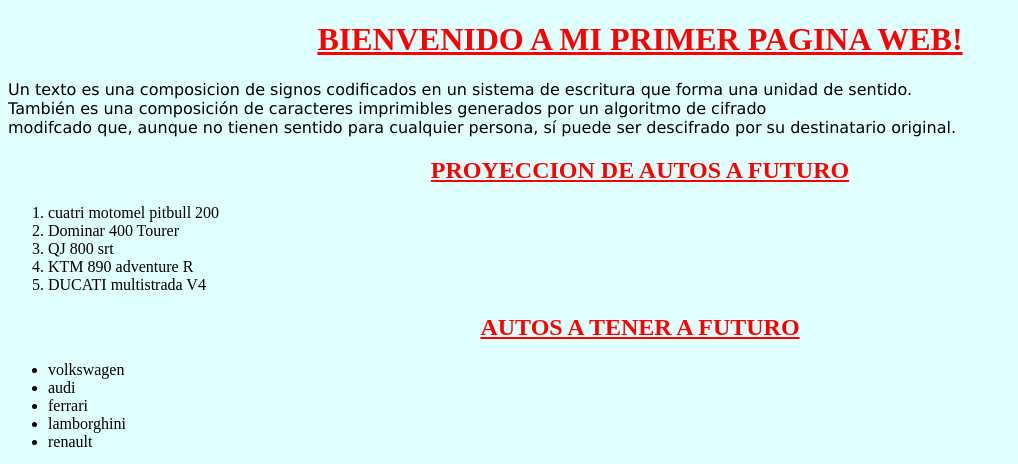
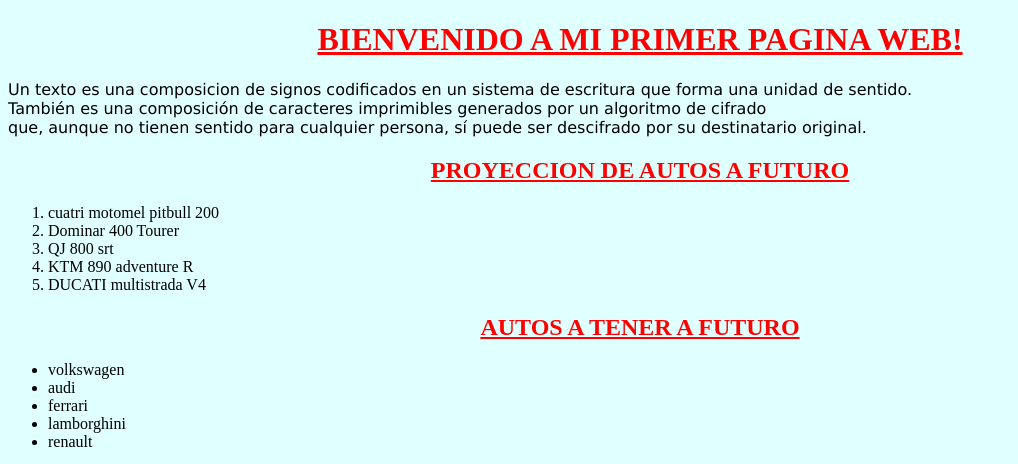
Before and after one commit to Nico27092003/Desarrollo-Web, a plain HTML site: page Entregas/Entrega 1/index.html in a window 1280 px wide. Shown: the top 464 px of the page, without its empty margins (0-1018 px from the left). Drawn offline with Linux system fonts and the light colour scheme.

Commit message:
Update index.html

```diff
--- a/Entregas/Entrega 1/index.html
+++ b/Entregas/Entrega 1/index.html
@@ -16,7 +16,6 @@
       También es una composición de caracteres imprimibles generados por un
       algoritmo de cifrado
       <br />
-      modifcado
       que, aunque no tienen sentido para cualquier persona, sí puede ser
       descifrado por su destinatario original.
     </p>
```
